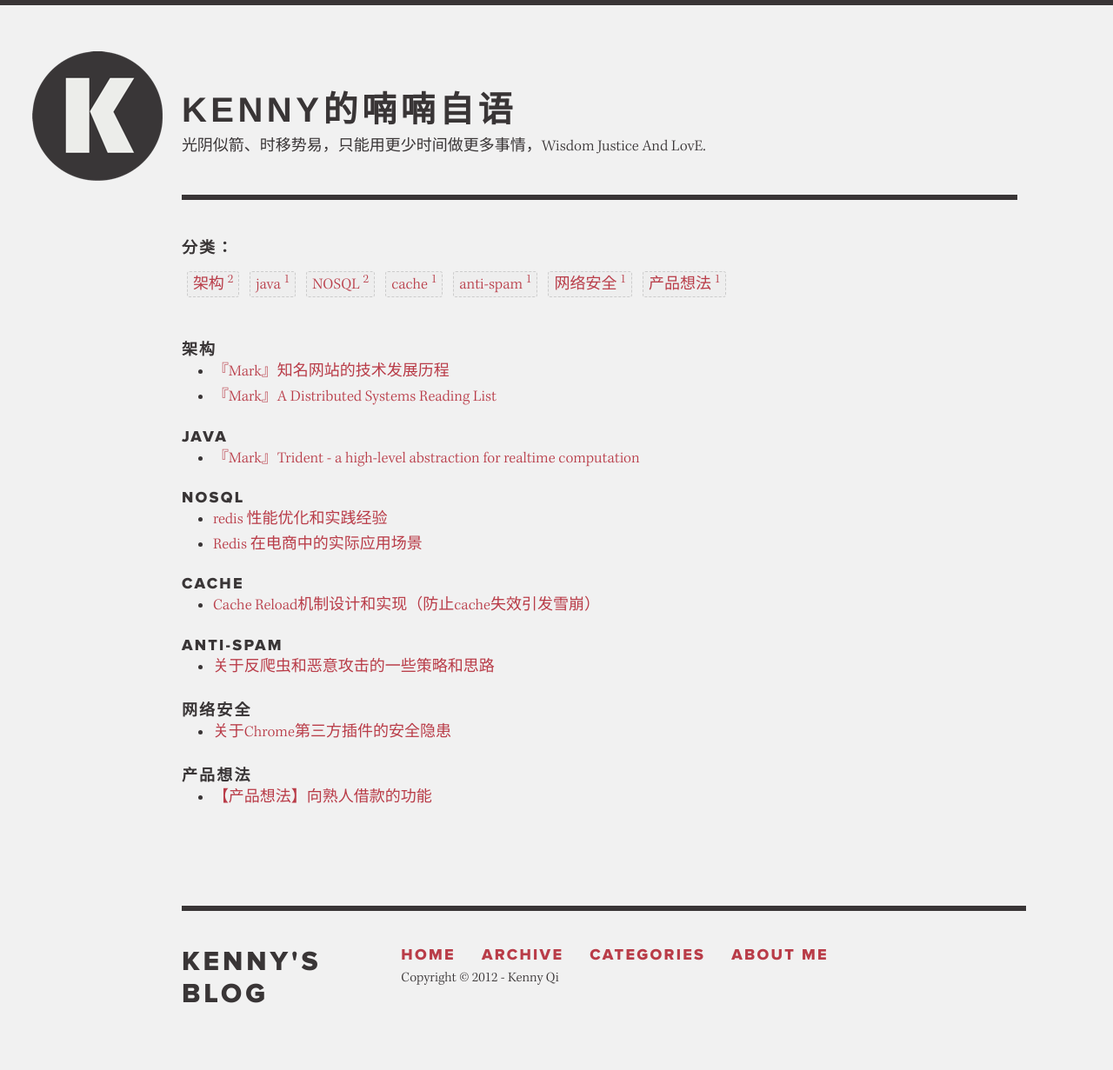
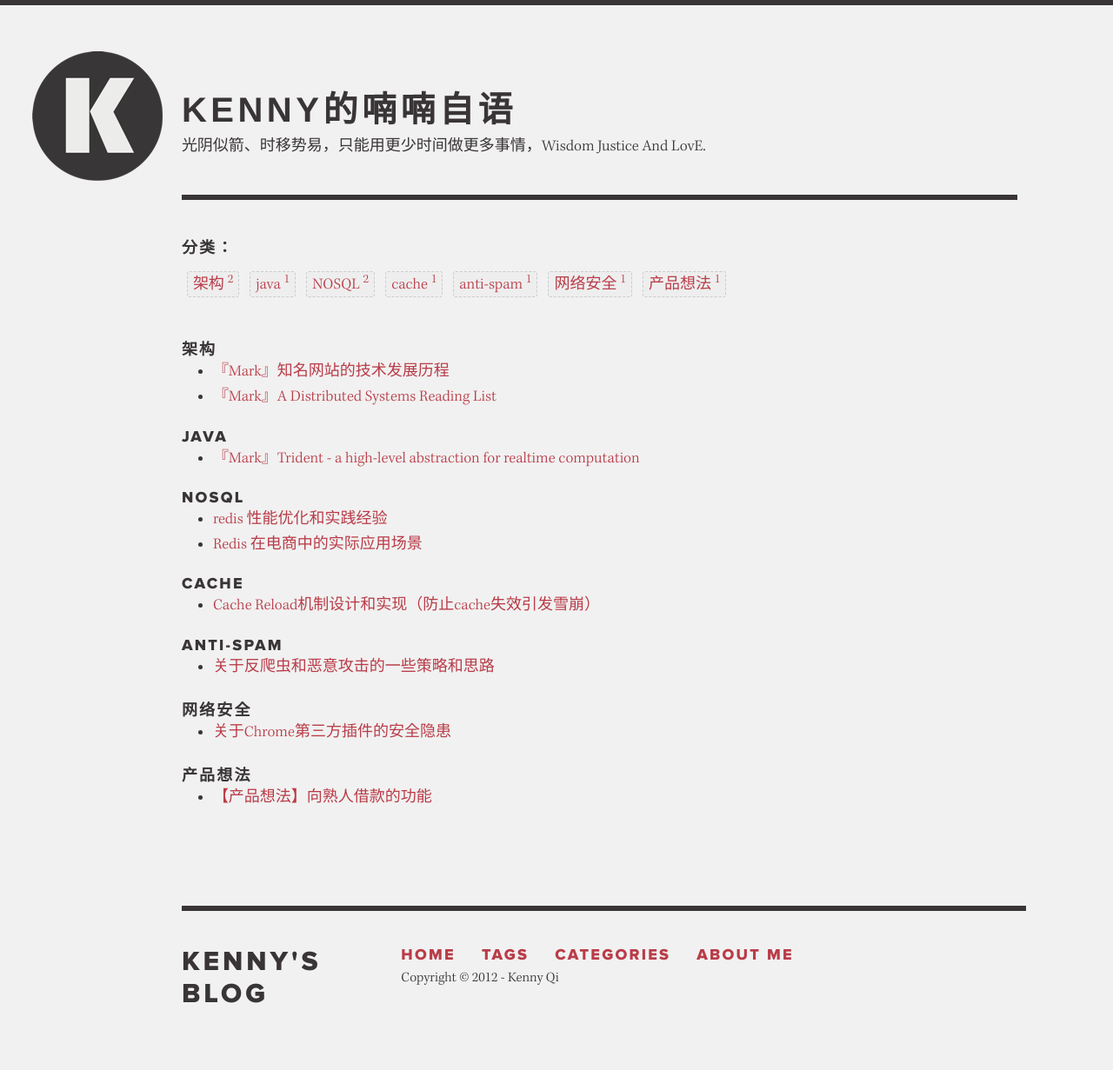
Before and after one commit to kenny2qi/kenny2qi.github.com, a Jekyll site: the page built from categories.html, in a window 1280 px wide. Shown: the whole page at 87% size. Built offline with Jekyll 4.4.1, drawn with Linux system fonts in a browser that asks for light colours; nearby versions of some CDN libraries; Markdown is read by kramdown in place of the engine named in the settings; comment, search, counter and statistics services are not loaded.

Commit message:
bug fixed

```diff
--- a/_includes/footer.html
+++ b/_includes/footer.html
@@ -4,9 +4,9 @@
   <nav>
     <ul>
       <li><a href="/">Home</a></li>
-      <li><a href="/archive.html">archive</a></li>
+      <li><a href="/tags.html">tags</a></li>
 	  <li><a href="/categories.html">categories</a></li>
-      <li><a href="/about.html">About me</a></li>
+	  <li><a href="/about.html">About me</a></li>
     </ul>
   </nav>
   <p id="fine-print">Copyright © 2012 - Kenny Qi</p>
--- a/_includes/tags.html
+++ b/_includes/tags.html
@@ -1,3 +1,4 @@
+{% include JB/setup %}
 <div id="work">
   <img class="portrait" src="/images/kenny.jpg"/>
   <p>Kenny，广东人，典型80后，攻城狮一枚，目前work @<b>Guang.com</b>，主要负责网站架构设计、性能优化、核心功能模块开发、网站SEO等。<a href="/about.html">About Me, 更多...</a></p>
--- a/categories.html
+++ b/categories.html
@@ -2,6 +2,7 @@
 layout: cag
 title: 分类 - KENNY的喃喃自语
 ---
+{% include JB/setup %}
 <div class="cag-home"><h2>分类：</h2>
 <ul class="tag_box inline">
   {% assign categories_list = site.categories %}
--- a/tags.html
+++ b/tags.html
@@ -2,6 +2,7 @@
 layout: cag
 title: 标签 - KENNY的喃喃自语
 ---
+{% include JB/setup %}
 <div class="cag-home"><h2>标签：</h2>
 <ul class="tag_box inline">
   {% assign tags_list = site.tags %}
```
